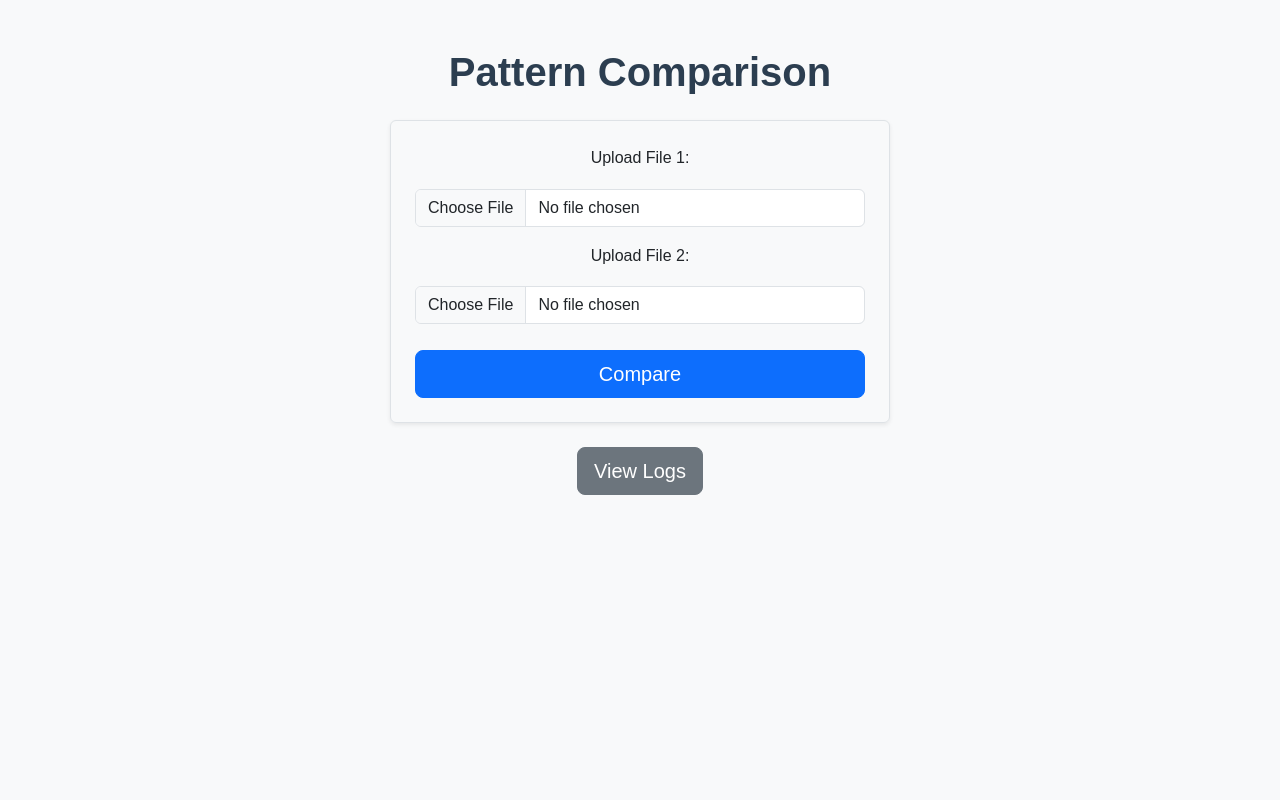
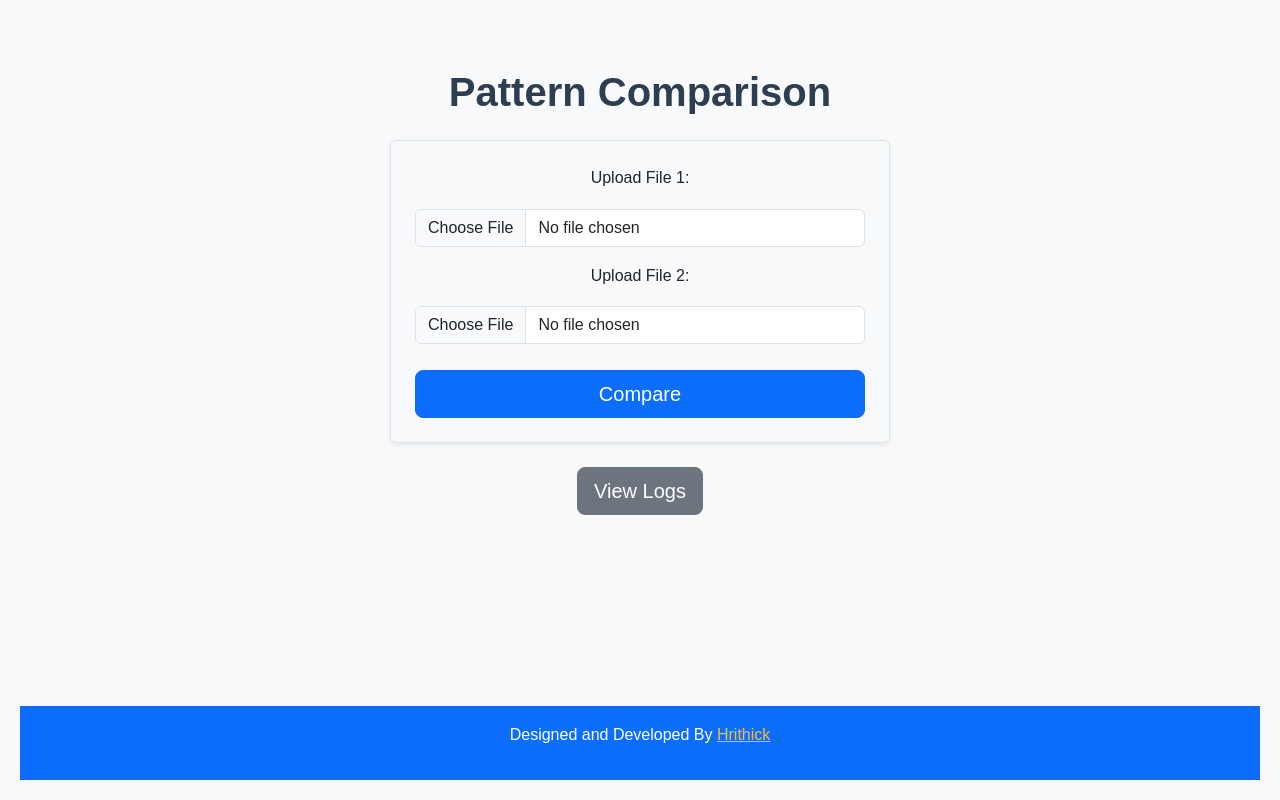
Before and after one commit to Hrithick123/Copycat, a Flask app: page / in a window 1280 px wide. Run offline with Flask 3, Linux system fonts and the light colour scheme; some libraries are stand-ins or nearby versions.

Commit message:
Add files via upload

```diff
--- a/templates/index.html
+++ b/templates/index.html
@@ -3,10 +3,45 @@
 <head>
     <meta charset="UTF-8">
     <meta name="viewport" content="width=device-width, initial-scale=1.0">
-    <title> Copycat - Carnatic Music Similarity Analysis </title>
+    <title>Pattern Comparison - Carnatic Music Similarity Analysis</title>
     <!-- Include Bootstrap CSS -->
     <link href="https://cdn.jsdelivr.net/npm/bootstrap@5.3.0-alpha1/dist/css/bootstrap.min.css" rel="stylesheet">
     <link rel="stylesheet" href="{{ url_for('static', filename='styles.css') }}">
+    <style>
+        /* Ensure the page takes full height */
+        html, body {
+            height: 100%;
+            display: flex;
+            flex-direction: column;
+        }
+
+        /* Main container takes all available space */
+        .container {
+            flex: 1;
+        }
+
+        /* Footer styling */
+        footer {
+            background-color: #06b6d4; /* Cyan */
+            color: white;
+            text-align: center;
+            padding: 1rem;
+            width: 100%;
+            position: relative;
+            bottom: 0;
+            left: 0;
+        }
+
+        /* Make footer text and link responsive */
+        footer a {
+            text-decoration: underline;
+            color: #fbbf24; /* Amber */
+        }
+
+        footer a:hover {
+            color: #ff9800; /* Darker Amber */
+        }
+    </style>
 </head>
 <body>
     <div class="container mt-5">
@@ -34,4 +69,9 @@
     <!-- Include Bootstrap JS (Optional for any interactive elements) -->
     <script src="https://cdn.jsdelivr.net/npm/bootstrap@5.3.0-alpha1/dist/js/bootstrap.bundle.min.js"></script>
 </body>
+<footer class="bg-primary text-white text-center py-3 mt-auto">
+        <p>
+            Designed and Developed By <a href="https://hrithick123.github.io/Hrithickfolio/" target="_blank" class="underline hover:text-amber-300">Hrithick</a>
+        </p>
+    </footer>
 </html>
```
Also changed, not shown: templates/logs.html (+43 -0 lines), templates/results.html (+40 -0 lines).
